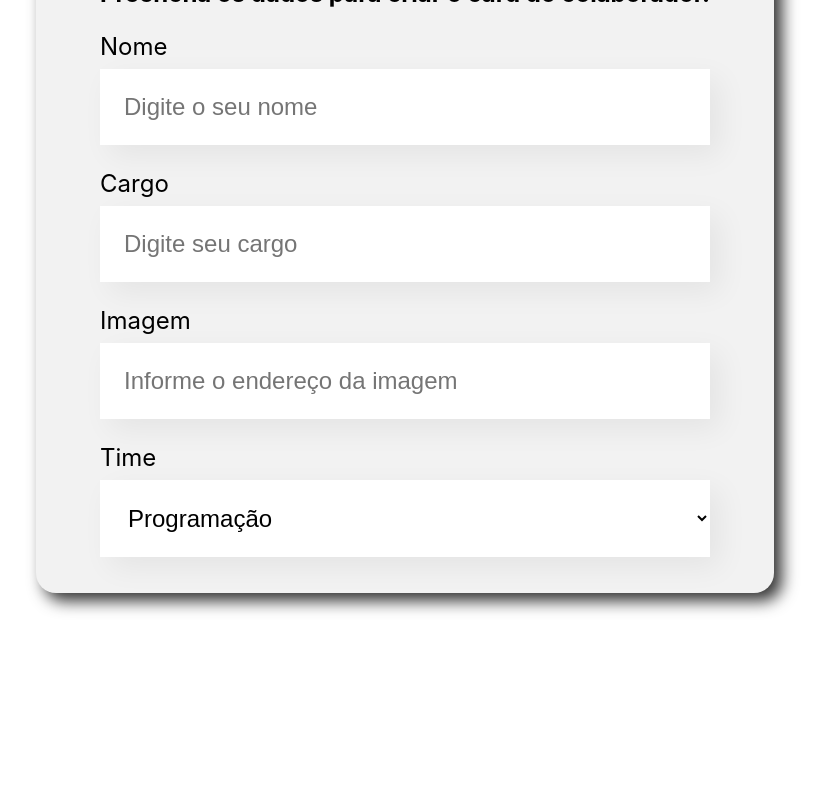
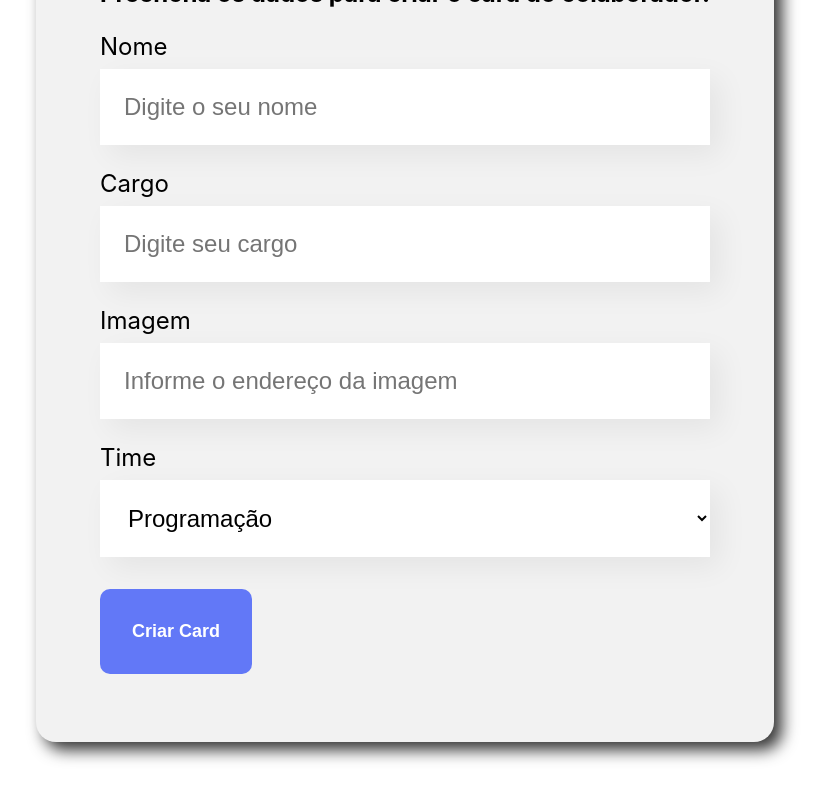
Before and after one commit to Arydiane/organograma, a React (Create React App) app: page / in a window 1280 px wide. Shown: the part 655-1455 px from the top of the page, without its empty margins (235-1060 px from the left). Before the commit the page ends 1328 px from the top, so only its background shows below. Built offline with nearby package versions, Linux system fonts and the light colour scheme.

Commit message:
adiciona o botao

```diff
--- /dev/null
+++ b/src/componentes/Botao/Botao.css
@@ -0,0 +1,15 @@
+.botao {
+    background-color: #6278f7;
+    border-radius: 10px;
+    font-weight: 700;
+    font-size: 18px;
+    padding: 32px;
+    border: none;
+    cursor: pointer;
+    color: #fff;
+    margin: 32px 0;
+}
+
+.botao:hover {
+    color: #95ffd4;
+}
--- /dev/null
+++ b/src/componentes/Botao/index.js
@@ -0,0 +1,11 @@
+import "./Botao.css"
+
+const Botao = (props) => {
+    return (
+        <button className="botao">
+            {props.children}
+        </button>
+    )
+}
+
+export default Botao
--- a/src/componentes/Formulario/index.js
+++ b/src/componentes/Formulario/index.js
@@ -1,6 +1,7 @@
 import CampoTexto from '../CampoTexto'
 import './Formulario.css'
 import ListaSuspensa from '../ListaSuspensa'
+import Botao from '../Botao'
 
 const Formulario = () => {
 
@@ -14,15 +15,22 @@
         'Inovação e Gestão'
     ]
 
+    const aoSalvar = (evento ) => {
+        evento.preventDefault()
+        console.log('Form foi submetido')
+    }
 
     return (
         <section className='formulario'>
-            <form>
+            <form onSubmit={aoSalvar}>
                 <h2>Preencha os dados para criar o card do colaborador.</h2>
-                <CampoTexto label="Nome" placeholder="Digite o seu nome" />
-                <CampoTexto label="Cargo" placeholder="Digite seu cargo" />
+                <CampoTexto obrigatorio={true} label="Nome" placeholder="Digite o seu nome" />
+                <CampoTexto obrigatorio={true} label="Cargo" placeholder="Digite seu cargo" />
                 <CampoTexto label="Imagem" placeholder="Informe o endereço da imagem" />
-                <ListaSuspensa label="Time" itens={times}/>
+                <ListaSuspensa obrigatorio={true} label="Time" itens={times}/>
+                <Botao>
+                    Criar Card
+                </Botao>
             </form>
         </section>
     )
--- a/src/componentes/ListaSuspensa/index.js
+++ b/src/componentes/ListaSuspensa/index.js
@@ -4,7 +4,7 @@
     return (
         <div className='lista-suspensa'>
             <label>{props.label}</label>
-            <select>
+            <select required={props.obrigatorio}>
                 {props.itens.map( item => <option key={item}>{item}</option>)}
             </select>
         </div>
```
